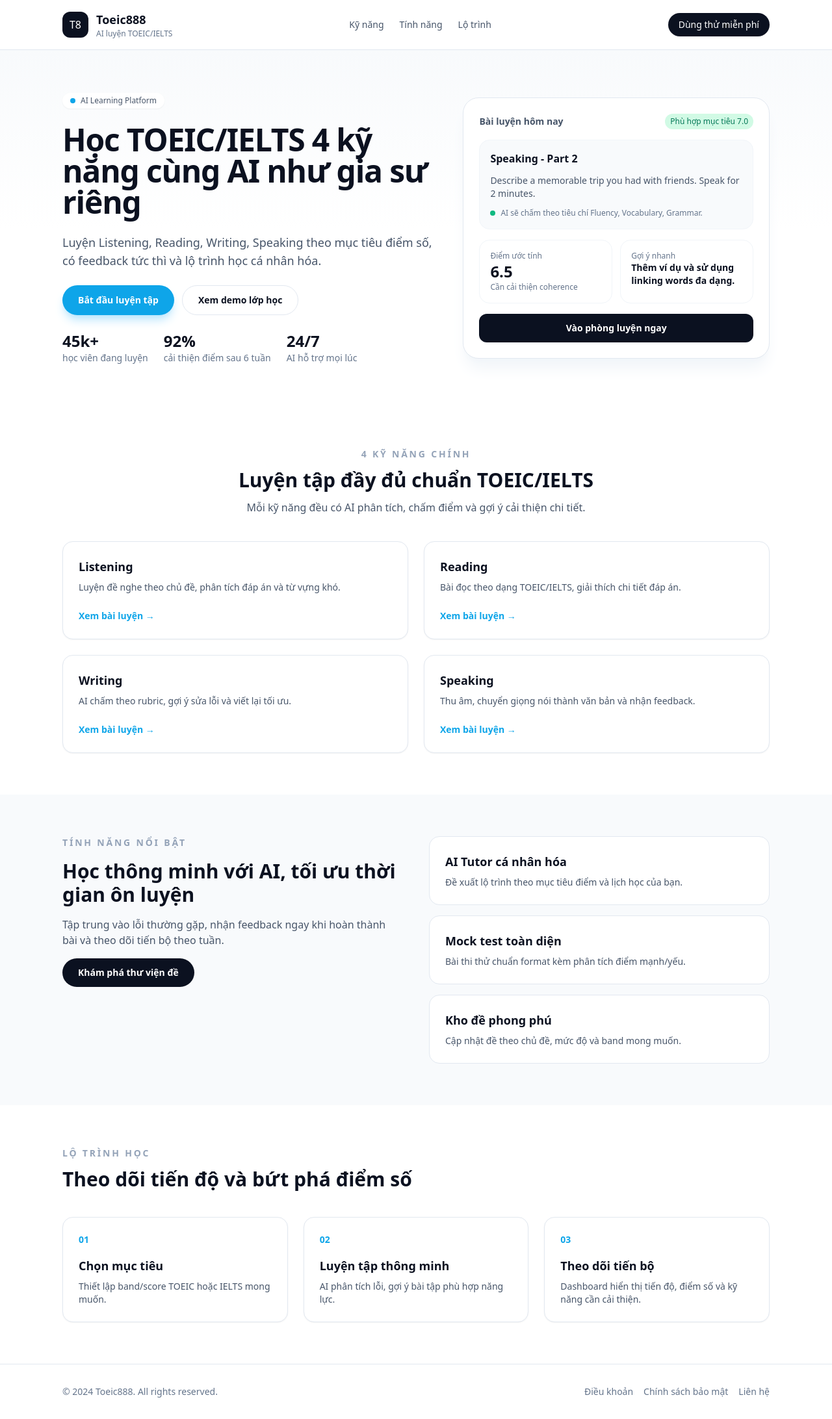
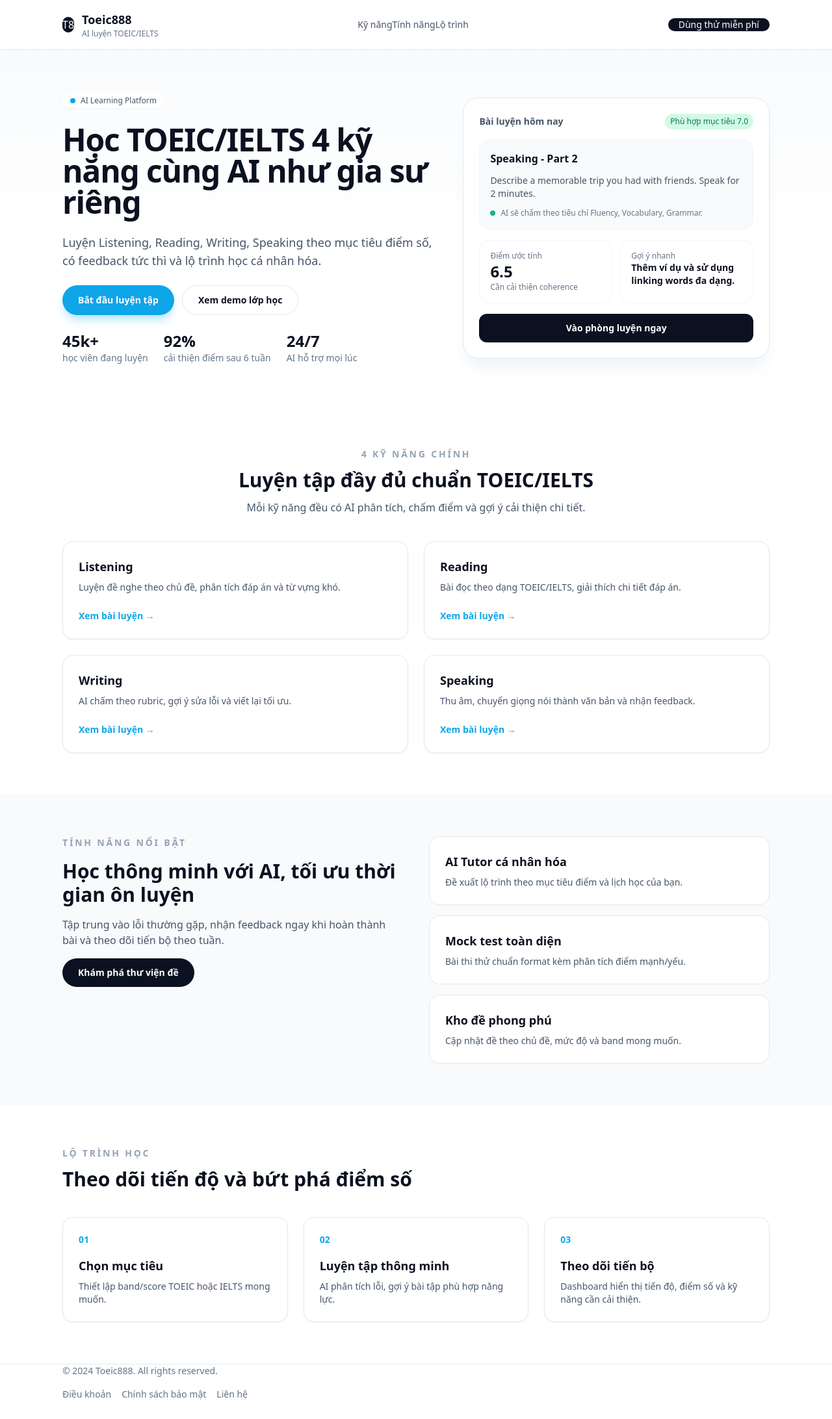
Before and after one commit to phamhoangviet261/toeic888, a Next.js app: page / in a window 1280 px wide. Shown: the whole page at 65% size. After the commit the page ends 2156 px from the top, so only its background shows below. Built offline with nearby package versions, Linux system fonts and the light colour scheme.

Commit message:
Move shared components to ui directory

```diff
--- a/app/page.tsx
+++ b/app/page.tsx
@@ -1,3 +1,5 @@
+import { Button, Footer, Header } from "../components/ui";
+
 const skills = [
   {
     name: "Listening",
@@ -53,33 +55,7 @@ const roadmap = [
 export default function HomePage() {
   return (
     <div className="min-h-screen bg-white">
-      <header className="border-b border-slate-200 bg-white/80 backdrop-blur">
-        <div className="container-page flex items-center justify-between py-4">
-          <div className="flex items-center gap-3">
-            <div className="flex h-10 w-10 items-center justify-center rounded-xl bg-ink text-white">
-              T8
-            </div>
-            <div>
-              <p className="text-lg font-semibold">Toeic888</p>
-              <p className="text-xs text-slate-500">AI luyện TOEIC/IELTS</p>
-            </div>
-          </div>
-          <nav className="hidden items-center gap-6 text-sm text-slate-600 md:flex">
-            <a className="hover:text-ink" href="#skills">
-              Kỹ năng
-            </a>
-            <a className="hover:text-ink" href="#features">
-              Tính năng
-            </a>
-            <a className="hover:text-ink" href="#roadmap">
-              Lộ trình
-            </a>
-          </nav>
-          <button className="rounded-full bg-ink px-4 py-2 text-sm font-medium text-white shadow-sm">
-            Dùng thử miễn phí
-          </button>
-        </div>
-      </header>
+      <Header />
 
       <main>
         <section className="bg-gradient-to-b from-soft via-white to-white py-16">
@@ -97,12 +73,12 @@ export default function HomePage() {
                 tức thì và lộ trình học cá nhân hóa.
               </p>
               <div className="flex flex-wrap gap-3">
-                <button className="rounded-full bg-accent px-6 py-3 text-sm font-semibold text-white shadow-lg shadow-sky-200">
+                <Button className="rounded-full bg-accent px-6 py-3 text-sm font-semibold text-white shadow-lg shadow-sky-200">
                   Bắt đầu luyện tập
-                </button>
-                <button className="rounded-full border border-slate-200 px-6 py-3 text-sm font-semibold text-ink">
+                </Button>
+                <Button className="rounded-full border border-slate-200 px-6 py-3 text-sm font-semibold text-ink">
                   Xem demo lớp học
-                </button>
+                </Button>
               </div>
               <div className="flex flex-wrap gap-6 text-sm text-slate-500">
                 <div>
@@ -150,9 +126,9 @@ export default function HomePage() {
                     </p>
                   </div>
                 </div>
-                <button className="w-full rounded-xl bg-ink px-4 py-3 text-sm font-semibold text-white">
+                <Button className="w-full rounded-xl bg-ink px-4 py-3 text-sm font-semibold text-white">
                   Vào phòng luyện ngay
-                </button>
+                </Button>
               </div>
             </div>
           </div>
@@ -177,9 +153,9 @@ export default function HomePage() {
                 >
                   <p className="text-lg font-semibold text-ink">{skill.name}</p>
                   <p className="mt-2 text-sm text-slate-600">{skill.description}</p>
-                  <button className="mt-6 text-sm font-semibold text-accent">
+                  <Button className="mt-6 text-sm font-semibold text-accent">
                     Xem bài luyện →
-                  </button>
+                  </Button>
                 </div>
               ))}
             </div>
@@ -199,9 +175,9 @@ export default function HomePage() {
                 Tập trung vào lỗi thường gặp, nhận feedback ngay khi hoàn thành bài và theo dõi
                 tiến bộ theo tuần.
               </p>
-              <button className="rounded-full bg-ink px-6 py-3 text-sm font-semibold text-white">
+              <Button className="rounded-full bg-ink px-6 py-3 text-sm font-semibold text-white">
                 Khám phá thư viện đề
-              </button>
+              </Button>
             </div>
             <div className="grid gap-4">
               {features.map((feature) => (
@@ -243,22 +219,7 @@ export default function HomePage() {
         </section>
       </main>
 
-      <footer className="border-t border-slate-200 bg-white">
-        <div className="container-page flex flex-col gap-4 py-8 text-sm text-slate-500 sm:flex-row sm:items-center sm:justify-between">
-          <p>© 2024 Toeic888. All rights reserved.</p>
-          <div className="flex gap-4">
-            <a className="hover:text-ink" href="#">
-              Điều khoản
-            </a>
-            <a className="hover:text-ink" href="#">
-              Chính sách bảo mật
-            </a>
-            <a className="hover:text-ink" href="#">
-              Liên hệ
-            </a>
-          </div>
-        </div>
-      </footer>
+      <Footer />
     </div>
   );
 }
--- /dev/null
+++ b/components/ui/Button.tsx
@@ -0,0 +1,34 @@
+import type { AnchorHTMLAttributes, ButtonHTMLAttributes, ReactNode } from "react";
+
+type AnchorButtonProps = {
+  href: string;
+  children: ReactNode;
+  className?: string;
+} & AnchorHTMLAttributes<HTMLAnchorElement>;
+
+type NativeButtonProps = {
+  href?: undefined;
+  children: ReactNode;
+  className?: string;
+} & ButtonHTMLAttributes<HTMLButtonElement>;
+
+type ButtonProps = AnchorButtonProps | NativeButtonProps;
+
+export default function Button({ className = "", children, ...props }: ButtonProps) {
+  const baseStyles = "inline-flex items-center justify-center gap-2";
+
+  if ("href" in props) {
+    const { href, ...rest } = props;
+    return (
+      <a href={href} className={`${baseStyles} ${className}`} {...rest}>
+        {children}
+      </a>
+    );
+  }
+
+  return (
+    <button className={`${baseStyles} ${className}`} {...props}>
+      {children}
+    </button>
+  );
+}
--- /dev/null
+++ b/components/ui/Footer.tsx
@@ -0,0 +1,22 @@
+const footerLinks = [
+  { label: "Điều khoản", href: "#" },
+  { label: "Chính sách bảo mật", href: "#" },
+  { label: "Liên hệ", href: "#" },
+];
+
+export default function Footer() {
+  return (
+    <footer className="border-t border-slate-200 bg-white">
+      <div className="container-page flex flex-col gap-4 py-8 text-sm text-slate-500 sm:flex-row sm:items-center sm:justify-between">
+        <p>© 2024 Toeic888. All rights reserved.</p>
+        <div className="flex gap-4">
+          {footerLinks.map((link) => (
+            <a key={link.label} className="hover:text-ink" href={link.href}>
+              {link.label}
+            </a>
+          ))}
+        </div>
+      </div>
+    </footer>
+  );
+}
--- /dev/null
+++ b/components/ui/Header.tsx
@@ -0,0 +1,35 @@
+import Button from "./Button";
+
+const navItems = [
+  { label: "Kỹ năng", href: "#skills" },
+  { label: "Tính năng", href: "#features" },
+  { label: "Lộ trình", href: "#roadmap" },
+];
+
+export default function Header() {
+  return (
+    <header className="border-b border-slate-200 bg-white/80 backdrop-blur">
+      <div className="container-page flex items-center justify-between py-4">
+        <div className="flex items-center gap-3">
+          <div className="flex h-10 w-10 items-center justify-center rounded-xl bg-ink text-white">
+            T8
+          </div>
+          <div>
+            <p className="text-lg font-semibold">Toeic888</p>
+            <p className="text-xs text-slate-500">AI luyện TOEIC/IELTS</p>
+          </div>
+        </div>
+        <nav className="hidden items-center gap-6 text-sm text-slate-600 md:flex">
+          {navItems.map((item) => (
+            <a key={item.href} className="hover:text-ink" href={item.href}>
+              {item.label}
+            </a>
+          ))}
+        </nav>
+        <Button className="rounded-full bg-ink px-4 py-2 text-sm font-medium text-white shadow-sm">
+          Dùng thử miễn phí
+        </Button>
+      </div>
+    </header>
+  );
+}
--- /dev/null
+++ b/components/ui/index.ts
@@ -0,0 +1,3 @@
+export { default as Button } from "./Button";
+export { default as Footer } from "./Footer";
+export { default as Header } from "./Header";
```
